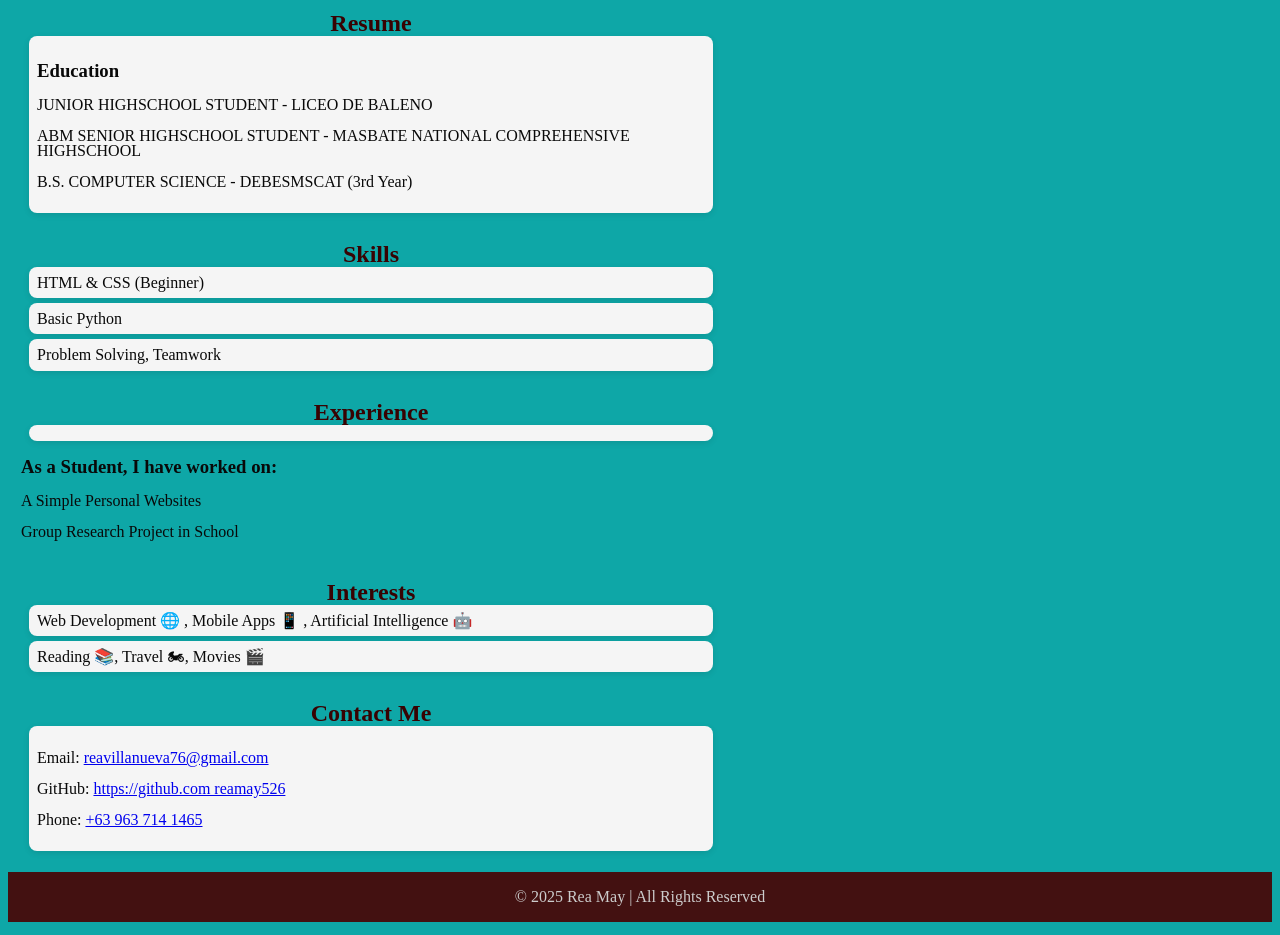
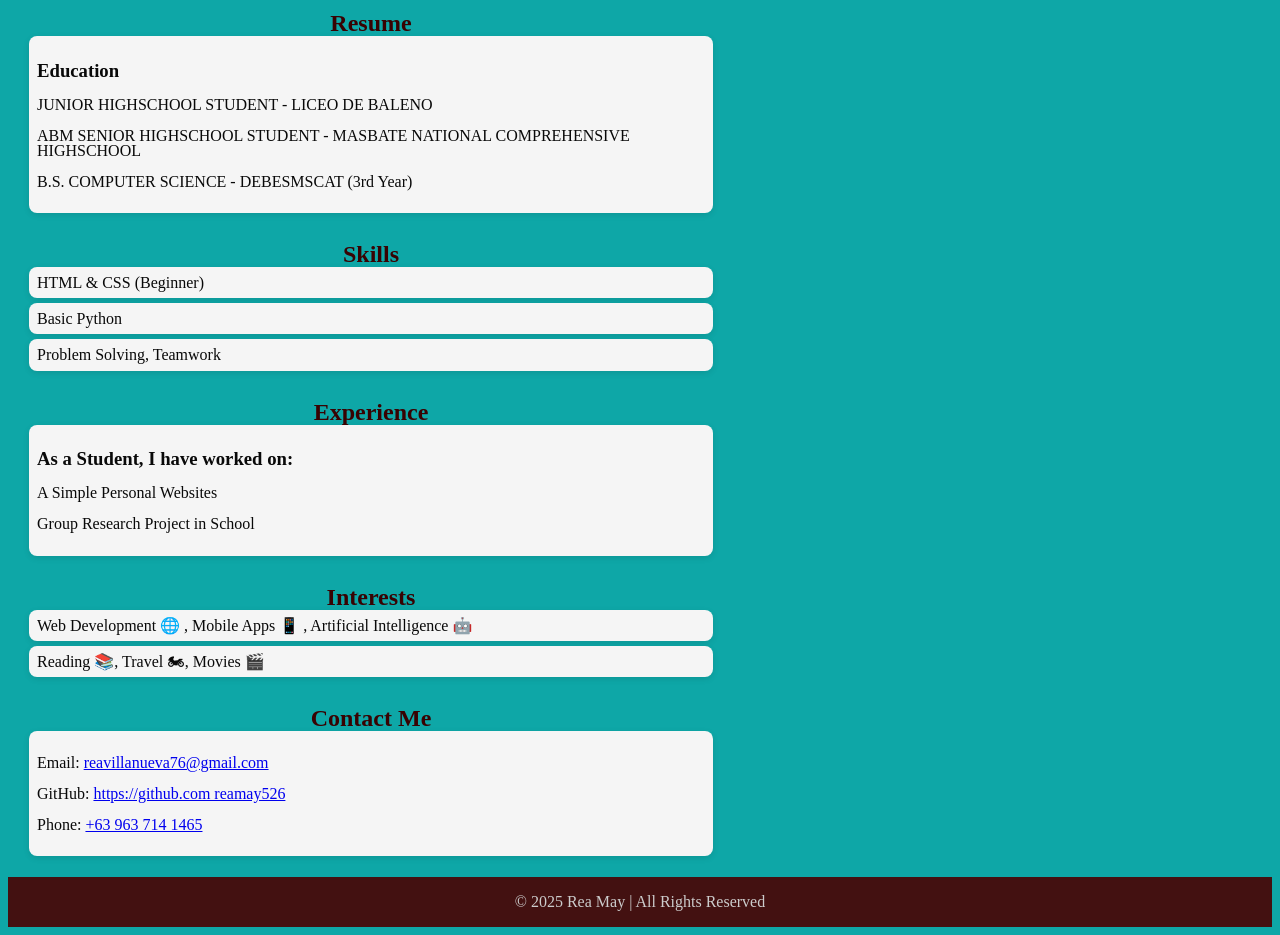
Before and after one commit to reamay526/Personal-Website, a plain HTML site: page index.html in a window 1280 px wide. Shown: the part 536-1471 px from the top of the page. Drawn offline with Linux system fonts and the light colour scheme.

Commit message:
Update index.html

```diff
--- a/index.html
+++ b/index.html
@@ -123,10 +123,11 @@
 
   <section id="experience">
     <h2>Experience</h2>
-    <div class="card"></div>
+    <div class="card">
       <h3> As a Student, I have worked on: </h3>
         <p>A Simple Personal Websites</p>
         <p>Group Research Project in School</p>
+    </div>
   </section>
 
   <section id="interests">
```
